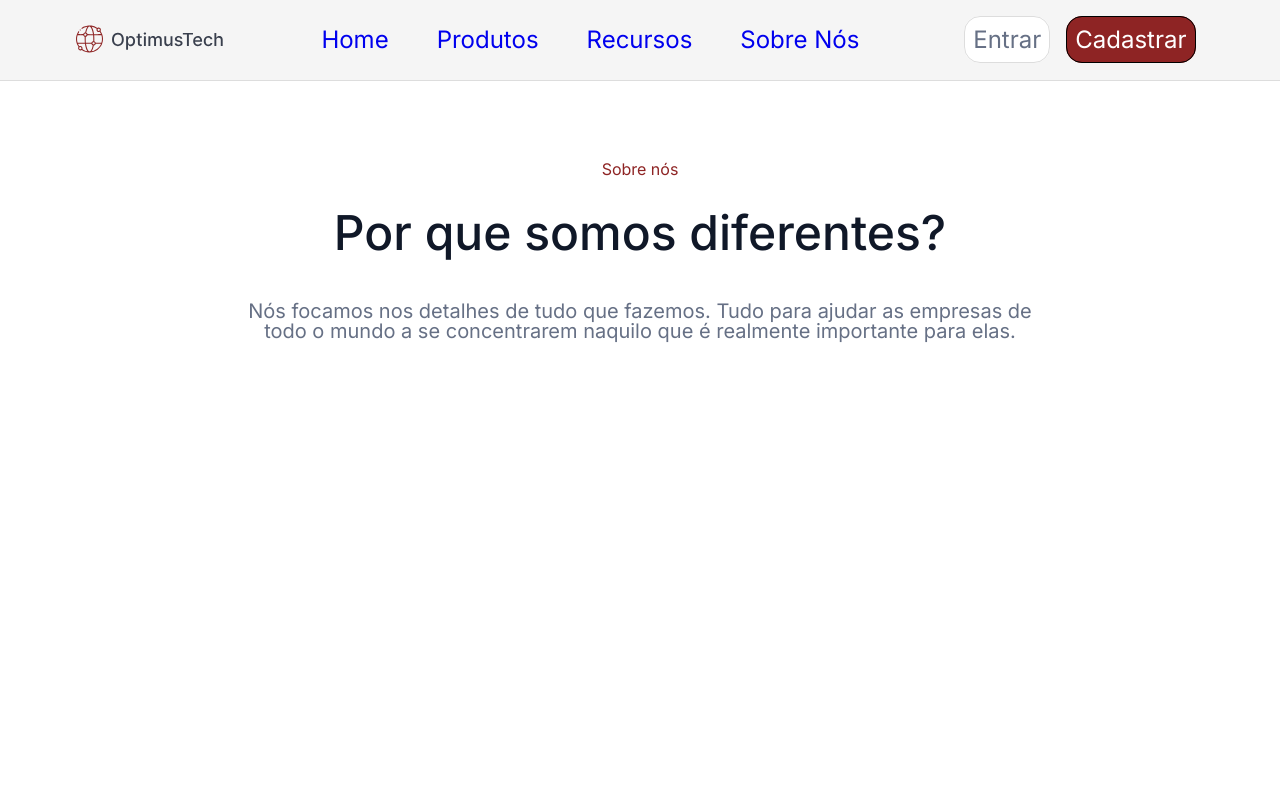
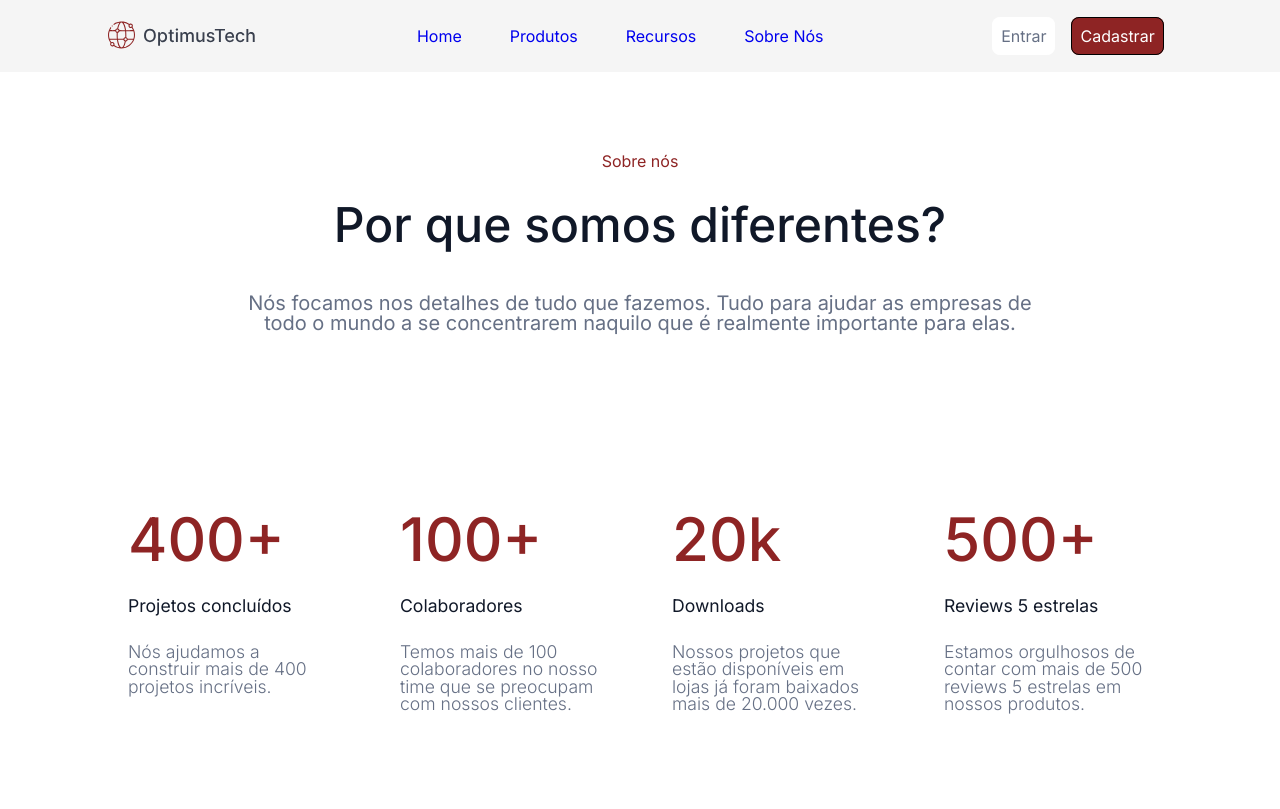
Before and after one commit to Cllodoalldo/7-days-of-code-HTML-CSS., a plain HTML site: page index.html in a window 1280 px wide. Drawn offline with Linux system fonts and the light colour scheme.

Commit message:
Atualização do 3º dia do desafio, 7 dias de código

```diff
--- a/CSS/cabecalho.css
+++ b/CSS/cabecalho.css
@@ -6,7 +6,7 @@
 .cabecalho__sub-titulo {
     text-align: center;
     font-size: 1rem;
-    color: var(--cor-fundo-botao-cadastrar);
+    color: var(--cor-secundaria);
 }
 
 .cabecalho__titulo {
--- a/CSS/container.css
+++ b/CSS/container.css
@@ -4,7 +4,7 @@
    justify-content: space-around;
    padding: 1.25rem 2.5rem;
    background-color: var(--cor-de-fundo);
-   border-bottom: 1px solid var(--cor-borda-transparente);
+   border-bottom: 1px solid var(--cor-branco);
 }
 
 .menu__lista {
@@ -14,7 +14,7 @@
 
 .menu__lista-item {
     margin: 0 1.5rem;
-    font-size: 1.5rem;
+    font-size: 1rem;
     color: var(--cor-fonte-container);
 }
 
@@ -28,16 +28,16 @@
 }
 
 .botao__lista-item {
-    font-size: 1.5rem;
+    font-size: 1rem;
     color: var(--cor-fonte-container);
     margin: 0.5rem;
 }
 
 .botao__lista-link-link {
     text-decoration: none;
-    border: 0.1rem solid var(--cor-borda-transparente);
+    border: 0.1rem solid var(--cor-branco);
     background-color: var(--cor-branco);
-    border-radius: 1rem;
+    border-radius: 0.5rem;
     color: var(--cor-fonte-container);
     padding: 0.5rem;
 }
@@ -46,7 +46,7 @@
     text-decoration: none;
     border: 0.1rem solid #000000;
     background-color: var(--cor-fundo-botao-cadastrar);
-    border-radius: 1rem;
+    border-radius: 0.5rem;
     color: var(--cor-branco);
     padding: 0.5rem;
 }
--- /dev/null
+++ b/CSS/metricas.css
@@ -0,0 +1,28 @@
+.metricas__container {
+    display:flex;
+    padding: 6rem;
+}
+
+.metricas {
+    padding: 0 2rem;
+    width: 20%;
+}
+
+.metricas__titulo {
+    font-size: 3.75rem;
+    font-weight: 500;
+    color: var(--cor-secundaria);
+}
+
+.metricas__sub-titulo {
+    font-size: 1.1rem;
+    font-weight: 400;
+    color: var(--cor-titulo);
+    margin: 1.75rem 0 1.75rem 0;
+}
+
+.metricas__texto {
+    font-size: 1.1rem;
+    font-weight: 300;
+    color: var(--cor-fonte-container);
+}
--- a/index.html
+++ b/index.html
@@ -10,7 +10,8 @@
 </head>
 
 <body>
-    <header class="container">
+    <header>
+        <nav class="container">
             <div class="container__imagem">
                 <img src="IMAGEM/_Button base.svg" alt="Logo Optimus Tech">
             </div>
@@ -40,6 +41,7 @@
                     </li>
                 </ul>
             </div>
+        </nav>
     </header>
 
     <section class="cabecalho">
@@ -48,5 +50,28 @@
         <p class="cabecalho__texto">Nós focamos nos detalhes de tudo que fazemos. Tudo para ajudar as empresas de <br>todo o mundo a se concentrarem naquilo que é realmente importante para elas.</p>
     </section>
 
+    <section class="metricas__container">
+        <div class="metricas">
+            <h1 class="metricas__titulo">400+</h1>
+            <h2 class="metricas__sub-titulo">Projetos concluídos</h2>
+            <p class="metricas__texto">Nós ajudamos a construir mais de 400 projetos incríveis.</p>
+        </div>
+        <div class="metricas">
+            <h1 class="metricas__titulo">100+</h1>
+            <h2 class="metricas__sub-titulo">Colaboradores</h2>
+            <p class="metricas__texto">Temos mais de 100 colaboradores no nosso time que se preocupam com nossos clientes.</p>
+        </div>
+        <div class="metricas">
+            <h1 class="metricas__titulo">20k</h1>
+            <h2 class="metricas__sub-titulo">Downloads</h2>
+            <p class="metricas__texto">Nossos projetos que estão disponíveis em lojas já foram baixados mais de 20.000 vezes.</p>
+        </div>
+        <div class="metricas">
+            <h1 class="metricas__titulo">500+</h1>
+            <h2 class="metricas__sub-titulo">Reviews 5 estrelas</h2>
+            <p class="metricas__texto">Estamos orgulhosos de contar com mais de 500 reviews 5 estrelas em nossos produtos.</p>
+        </div>
+    </section>
+
 </body>
 </html>
--- a/style.css
+++ b/style.css
@@ -1,5 +1,6 @@
 @import url(./CSS/container.css);
 @import url(./CSS/cabecalho.css);
+@import url(./CSS/metricas.css);
 
 :root {
     --cor-de-fundo: #f5f5f5;
@@ -7,6 +8,7 @@
     --cor-fonte-container: #667085;
     --cor-branco: #ffffff;
     --cor-fundo-botao-cadastrar: #8E2424;
+    --cor-secundaria: #8e2424;
     --cor-titulo: #101828;
     --fonte-principal: "inter";
 }
```
Lines whose indentation alone changed are shown as unchanged.
